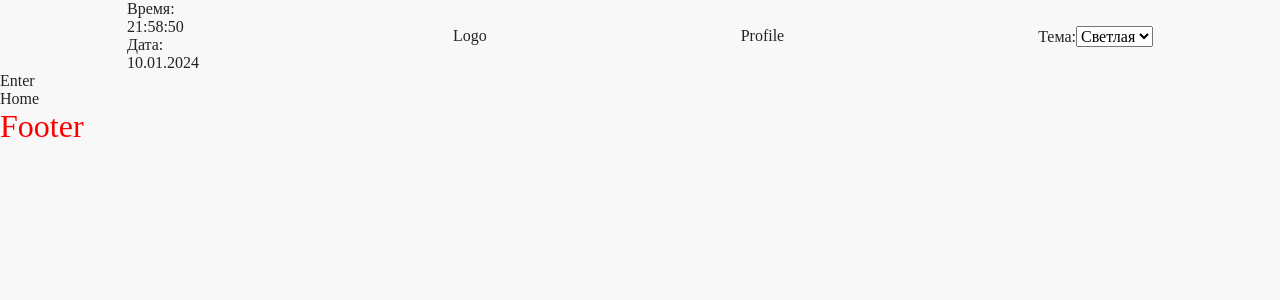
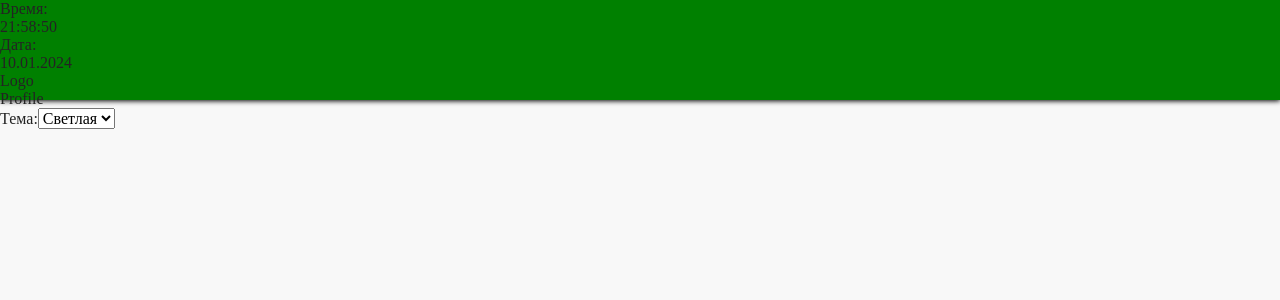
Before and after one commit to Xlebabutti/EventManager, a React (Vite) app in the folder frontend/: page / in a window 1280 px wide. Shown: the top 300 px of the page. Built offline with nearby package versions, Linux system fonts and the light colour scheme.

Commit message:
add sidebar

```diff
--- a/frontend/src/components/Footer/index.tsx
+++ b/frontend/src/components/Footer/index.tsx
@@ -3,9 +3,9 @@ import './_footer.scss'
 
 const Footer = () => {
     return (
-        <div className='footer'>
+        <footer className='footer'>
             Footer
-        </div>
+        </footer>
     )
 }
 
--- a/frontend/src/components/Header/Logo/index.tsx
+++ b/frontend/src/components/Header/Logo/index.tsx
@@ -3,9 +3,9 @@ import './_logo.scss'
 
 const Logo = () => {
     return (
-        <div>
+        <header>
             Logo
-        </div>
+        </header>
     )
 }
 
--- a/frontend/src/components/Header/_header.scss
+++ b/frontend/src/components/Header/_header.scss
@@ -1,5 +1,11 @@
+@import '../../scss/base/variables';
+
+
 .header {
-    display: flex;
-    justify-content: space-around;
-    align-items: center;
+    height: $header-hight;
+    background: $header-background;
+    position: fixed;
+    z-index: 1000;
+    width: 100%;
+    box-shadow: 0 1px 5px black;
 }
--- a/frontend/src/components/Sidebar/_sidebar.scss
+++ b/frontend/src/components/Sidebar/_sidebar.scss
@@ -0,0 +1,3 @@
+.sidebar {
+
+}
--- a/frontend/src/components/Sidebar/index.tsx
+++ b/frontend/src/components/Sidebar/index.tsx
@@ -3,8 +3,12 @@ import './_sidebar.scss'
 
 const Sidebar = () => {
     return (
-        <div>
-            Enter
+        <div className='sidebar'>
+            <div className="sidebar-container">
+                <div className="menu-icon">
+                        menu icon
+                </div>
+            </div>
         </div>
     );
 }
--- a/frontend/src/routes/index.tsx
+++ b/frontend/src/routes/index.tsx
@@ -2,6 +2,7 @@ import { createBrowserRouter } from 'react-router-dom'
 import Home from '../pages/Home'
 import User from '../pages/User'
 import Layout from '../components/Layout'
+import NotFound from '../pages/Erorr/NotFound'
 
 
 const Router = createBrowserRouter([
@@ -16,6 +17,10 @@ const Router = createBrowserRouter([
             {
                 path: "/user",
                 element: <User />
+            },
+            {
+                path: "*",
+                element: <NotFound />
             }
         ]
     }
--- a/frontend/src/scss/base/_variables.scss
+++ b/frontend/src/scss/base/_variables.scss
@@ -19,3 +19,8 @@ $grey-2: #B4B4B7;
 $grey-3: #949497;
 
 $blue-1: #1274CF;
+
+
+// Header
+$header-hight: 100px;
+$header-background: green;
```
